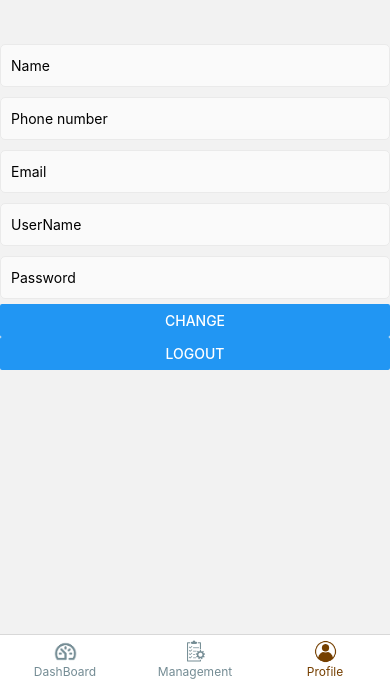
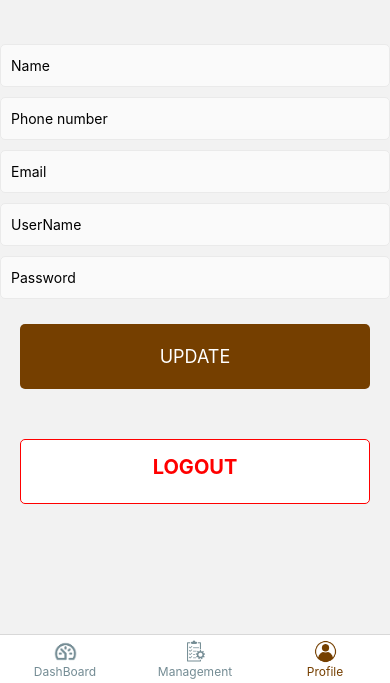
Before and after one commit to HuiiTran/LaptopShop, a React Native app in the folder LaptopShop_Project/Admin/ManagementSide/: screen /Profile in a window 390 px wide. Shown: the part 161-844 px from the top of the page. Built offline with nearby package versions, Linux system fonts and the light colour scheme; no server answers.

Commit message:
Adjust UI

```diff
--- a/LaptopShop_Project/Admin/ManagementSide/screens/Profile.js
+++ b/LaptopShop_Project/Admin/ManagementSide/screens/Profile.js
@@ -6,7 +6,7 @@
  * @format
  */
 
-import React from 'react';
+import React, { useId } from 'react';
 import { useEffect, useState } from 'react';
 import {
   SafeAreaView,
@@ -18,7 +18,6 @@ import {
   ActivityIndicator,
   TextInput,
   View,
-  Button,
   Keyboard,
   TouchableOpacity,
   Image,
@@ -29,6 +28,7 @@ import AsyncStorage from '@react-native-async-storage/async-storage';
 import { ProjectBaseUrl } from '../Api_Management/ApiManager';
 
 import UploadImage from '../assets/icons/Image';
+import { Button } from 'react-native-elements';
 
 const Profile = ({navigation}) => {
 
@@ -49,11 +49,12 @@ const Profile = ({navigation}) => {
   const[isImageSelected, setIsImageSelected] = useState(false);
 
 
-  const [isAdmin, setIsAdmin] = useState(String);
+  const [isAdmin, setIsAdmin] = useState('Admin');
   useEffect(() => {
+    AsyncStorage.getItem('ID').then(ID => setUserId(ID));
+    AsyncStorage.getItem('role').then(role => setIsAdmin(role));
     const getInfor = async () => {
-      AsyncStorage.getItem('ID').then(ID => setUserId(ID));
-      AsyncStorage.getItem('role').then(role => setIsAdmin(role));
+      console.log(isAdmin, useId);
       if(isAdmin === 'Admin'){
         try {
           fetch(ProjectBaseUrl + '/admin/' + userId)
@@ -73,7 +74,7 @@ const Profile = ({navigation}) => {
           setLoading(false);
         }
       }
-      else {
+      else if(isAdmin === 'Staff') {
         try {
           fetch(ProjectBaseUrl + '/staff/' + userId)
           .then((response) => response.json())
@@ -94,7 +95,7 @@ const Profile = ({navigation}) => {
       }
     };
     getInfor();
-  },[userId]);
+  },[isAdmin, userId]);
   const logout = () =>{
     AsyncStorage.removeItem('AccessToken');
     AsyncStorage.removeItem('ID');
@@ -174,9 +175,9 @@ const Profile = ({navigation}) => {
                   style={styles.loginFormTextInput}
                   editable={false}
                   value={userName}
-                  label="OldPassword"
+                  label="UserName"
                   returnKeyType="done"
-                 // onChangeText={(text) => s(text)}
+                 //onChangeText={(text) => set(text)}
               />
           <TextInput
                   placeholder="Password"
@@ -208,19 +209,22 @@ const Profile = ({navigation}) => {
                   onChangeText={(text) => setOldPassword(text)}
               /> */}
           <Button
+                    buttonStyle={styles.loginButton_1}
                     onPress={() =>{
                       //navigation.replace('Login');
                     }}
-                    title="Change"
+                    title="UPDATE"
                   />
-          <Button
+          <TouchableOpacity
+                    style={styles.loginButton_2}
                     onPress={() =>{
                       navigation.replace('Login');
                       // console.log(userData);
                       // console.log(userData.id);
                     }}
-                    title="Logout"
-                  />
+                  >
+                    <Text style={styles.log_out} >LOGOUT</Text>
+                  </TouchableOpacity>
       </View>
     </TouchableWithoutFeedback>
   );
@@ -256,13 +260,32 @@ const styles = StyleSheet.create({
     marginTop: 5,
     marginBottom: 5,
   },
-  loginButton: {
-    backgroundColor: '#000000',
+  loginButton_1: {
+    backgroundColor: '#753f00',
     borderRadius: 5,
-    height: 45,
-    marginTop: 10,
+    height: 65,
+    marginTop: 20,
     width: 350,
     alignItems: 'center',
+    alignSelf: 'center',
+  },
+  loginButton_2: {
+    backgroundColor: '#fff',
+    borderRadius: 5,
+    height: 65,
+    marginTop: 50,
+    width: 350,
+    alignItems: 'center',
+    alignSelf: 'center',
+    borderColor: 'red',
+    borderWidth: 1,
+  },
+  log_out:{
+    color: 'red',
+    fontWeight: 'bold',
+    fontSize: 20,
+    alignSelf: 'center',
+    marginTop: 15,
   },
   warning: {
       color: 'red',
```
